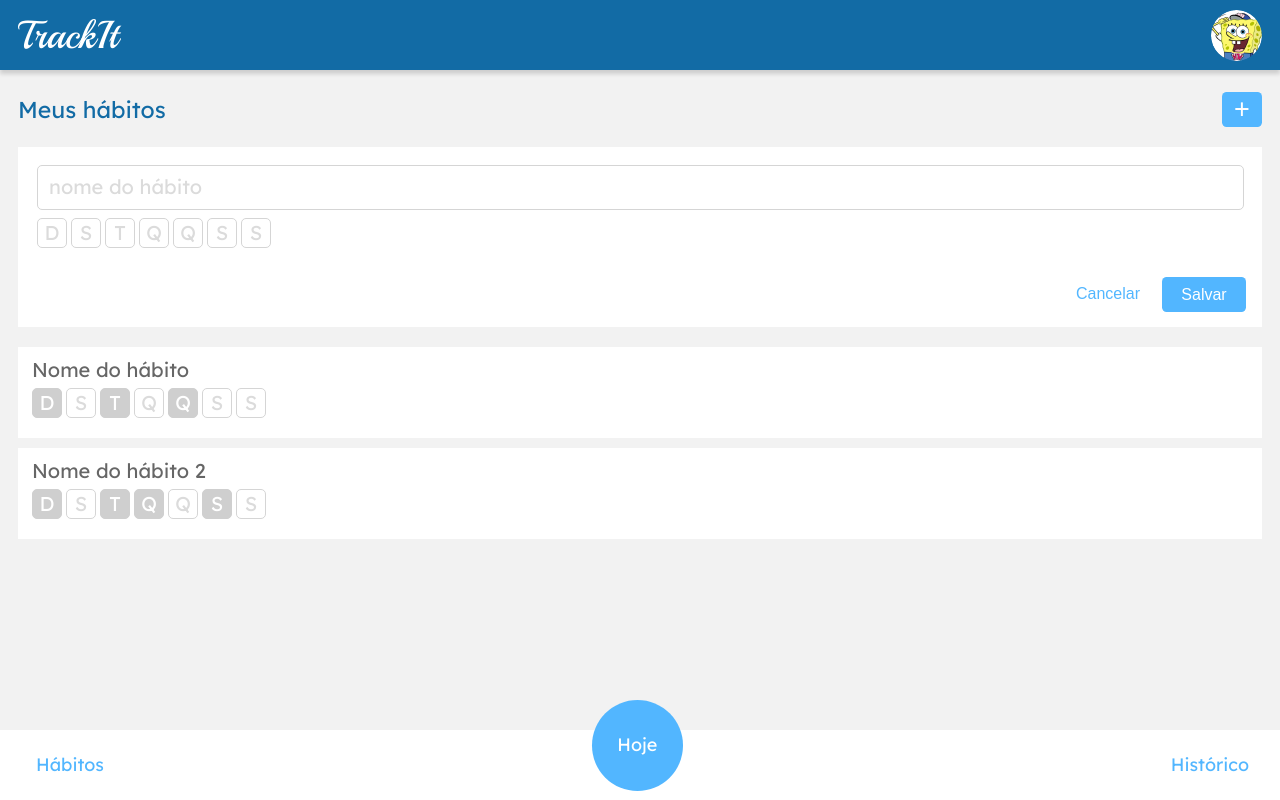
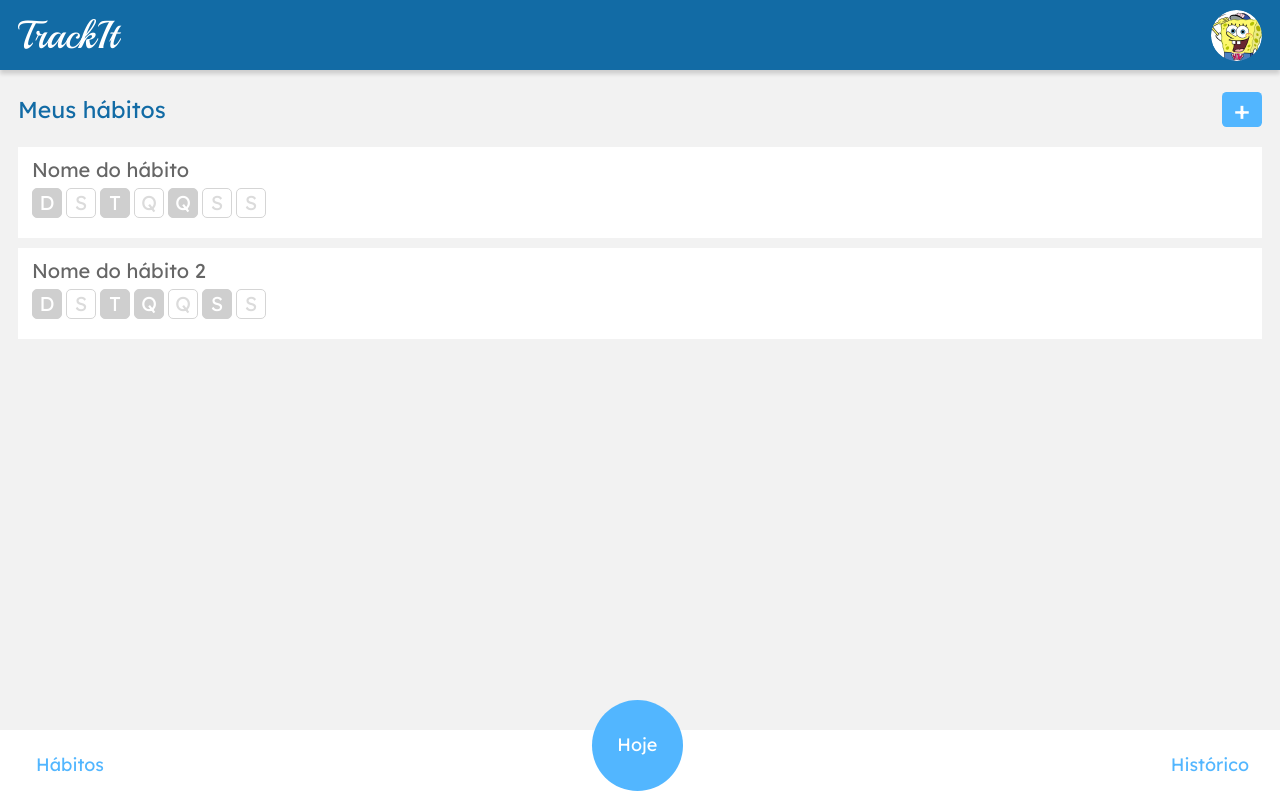
Before and after one commit to jhonnatangomes/trackit, a React (Create React App) app: page /habitos in a window 1280 px wide. Built offline with nearby package versions, Linux system fonts and the light colour scheme.

Commit message:
Habit creation button working

```diff
--- a/src/components/habits/Habits.js
+++ b/src/components/habits/Habits.js
@@ -14,7 +14,7 @@ import CreateHabit from "./CreateHabit";
 
 export default function Habits() {
     const habits = api.getHabits();
-    const [createHabit, setCreateHabit] = useState(true);
+    const [createHabit, setCreateHabit] = useState(false);
     const weekdays = ["D", "S", "T", "Q", "Q", "S", "S"];
     return (
         <>
@@ -22,7 +22,7 @@ export default function Habits() {
             <Main>
                 <TitleContainer>
                     <MyHabits>Meus hábitos</MyHabits>
-                    <PlusButton>+</PlusButton>
+                    <PlusButton onClick={() => setCreateHabit(!createHabit)}>+</PlusButton>
                 </TitleContainer>
                 {createHabit ? <CreateHabit weekdays={weekdays}/> : ""}
                 {habits.length ? (
--- a/src/components/login/loginPage.js
+++ b/src/components/login/loginPage.js
@@ -36,7 +36,6 @@ const Button = styled.button`
     font-size: 21px;
     color: white;
     margin-bottom: 25px;
-    cursor: pointer;
 `;
 
 const Span = styled.span`
--- a/src/css/globalStyles.js
+++ b/src/css/globalStyles.js
@@ -37,6 +37,10 @@ body {
     font-family: 'Lexend Deca', sans-serif;
 	background: #f2f2f2;
 }
+button {
+	font-family: 'Lexend Deca', 'sans-serif';
+	cursor: pointer;
+}
 ol, ul {
 	list-style: none;
 }
```
